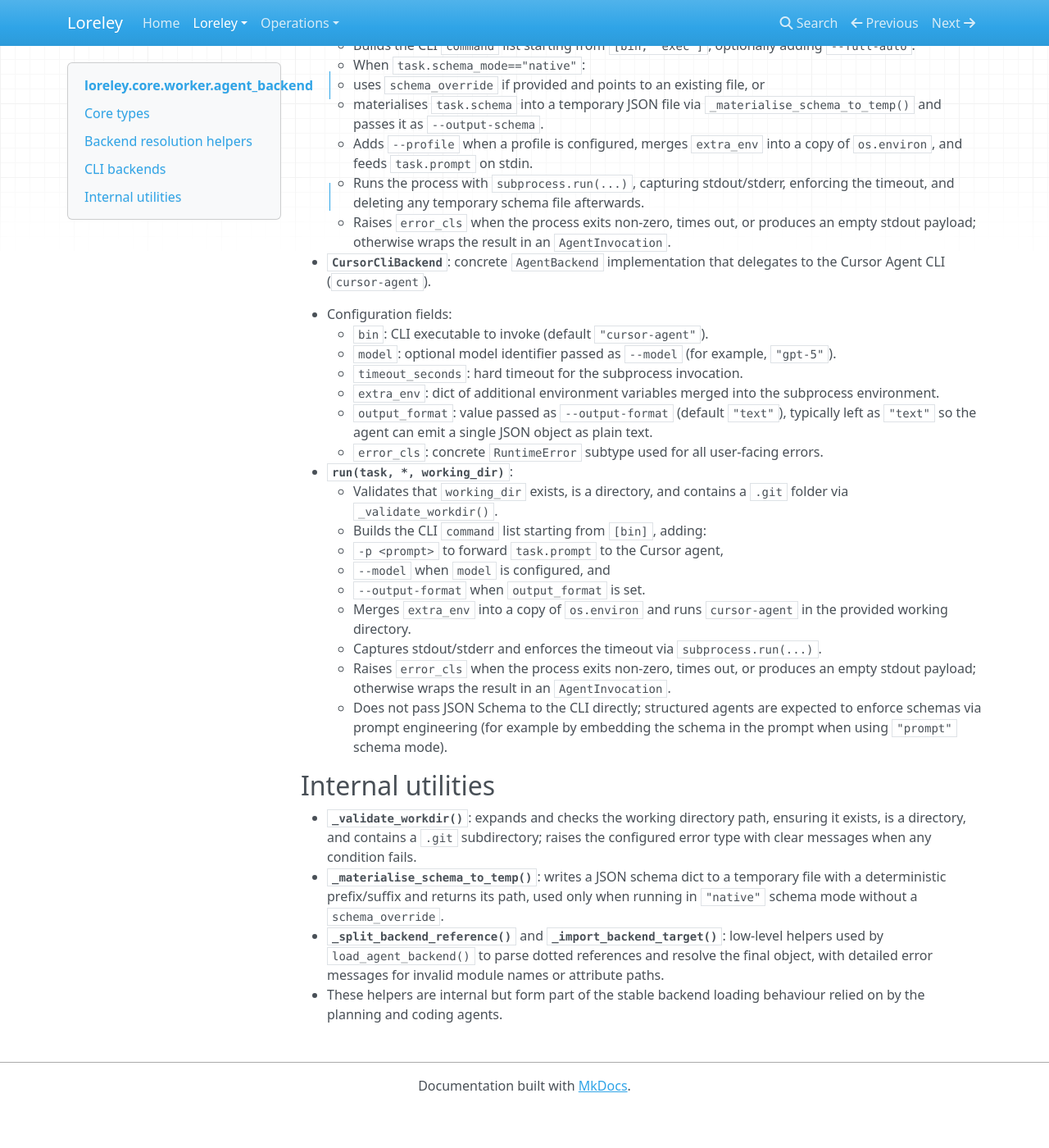
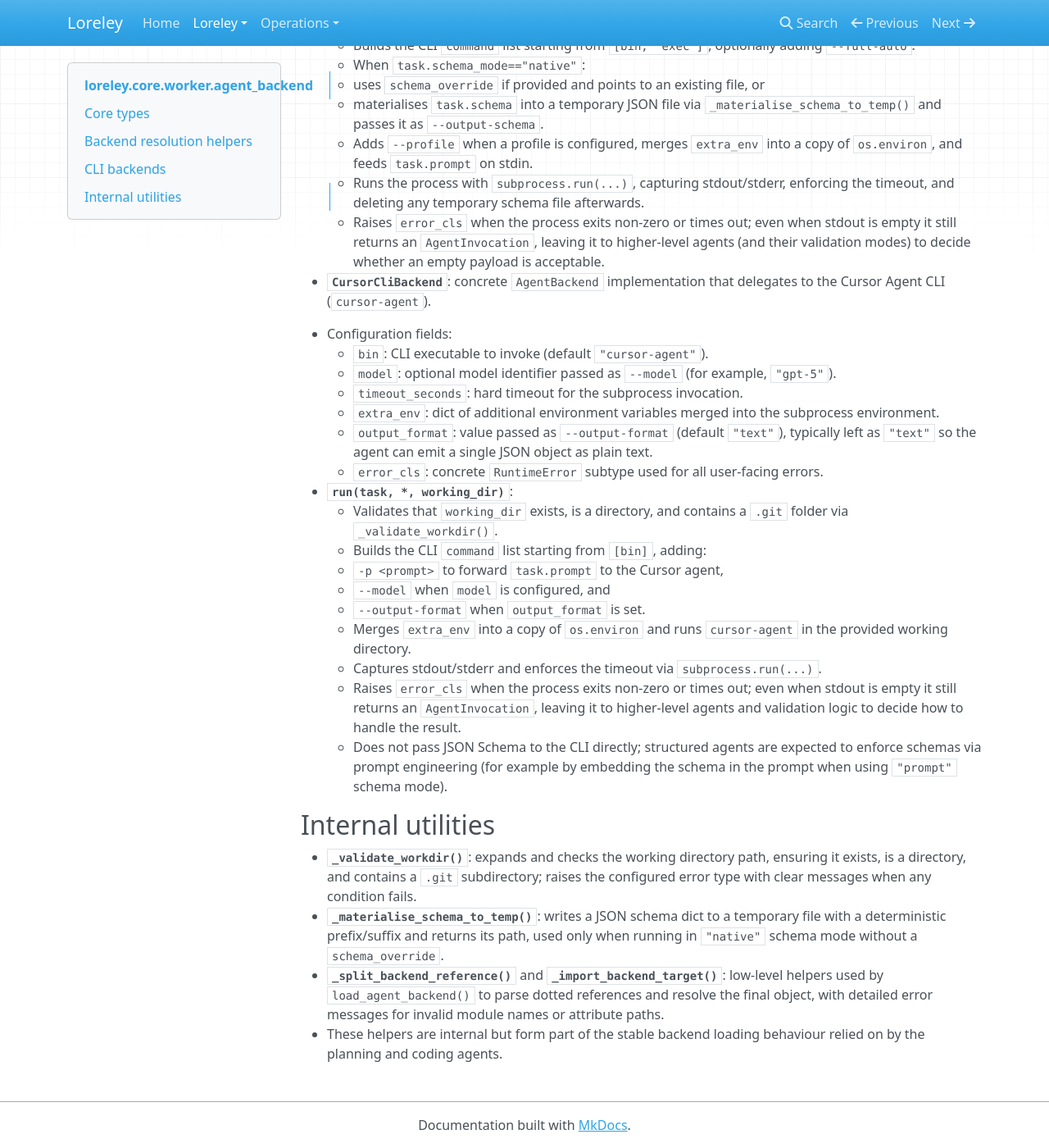
Before and after one commit to NeapolitanIcecream/loreley, an MkDocs documentation site: the page built from docs/loreley/core/worker/agent_backend.md, in a window 1280 px wide and 1400 px high, scrolled down 1671 px. Shown: the whole window at 82% size. Built offline with MkDocs 1.6.1, drawn with Linux system fonts in a browser that asks for light colours; nearby versions of some CDN libraries; before the commit the page ends 3023 px from its top, so only the background shows below that.

Commit message:
bugfix: coding agent output can be empty

```diff
--- a/docs/loreley/core/worker/agent_backend.md
+++ b/docs/loreley/core/worker/agent_backend.md
@@ -60,7 +60,7 @@ Shared abstractions and helpers for structured planning/coding agents plus the d
       - materialises `task.schema` into a temporary JSON file via `_materialise_schema_to_temp()` and passes it as `--output-schema`.
     - Adds `--profile` when a profile is configured, merges `extra_env` into a copy of `os.environ`, and feeds `task.prompt` on stdin.
     - Runs the process with `subprocess.run(...)`, capturing stdout/stderr, enforcing the timeout, and deleting any temporary schema file afterwards.
-    - Raises `error_cls` when the process exits non‑zero, times out, or produces an empty stdout payload; otherwise wraps the result in an `AgentInvocation`.
+    - Raises `error_cls` when the process exits non‑zero or times out; even when stdout is empty it still returns an `AgentInvocation`, leaving it to higher‑level agents (and their validation modes) to decide whether an empty payload is acceptable.
 
 - **`CursorCliBackend`**: concrete `AgentBackend` implementation that delegates to the Cursor Agent CLI (`cursor-agent`).
   - Configuration fields:
@@ -78,7 +78,7 @@ Shared abstractions and helpers for structured planning/coding agents plus the d
       - `--output-format` when `output_format` is set.
     - Merges `extra_env` into a copy of `os.environ` and runs `cursor-agent` in the provided working directory.
     - Captures stdout/stderr and enforces the timeout via `subprocess.run(...)`.
-    - Raises `error_cls` when the process exits non‑zero, times out, or produces an empty stdout payload; otherwise wraps the result in an `AgentInvocation`.
+    - Raises `error_cls` when the process exits non‑zero or times out; even when stdout is empty it still returns an `AgentInvocation`, leaving it to higher‑level agents and validation logic to decide how to handle the result.
     - Does not pass JSON Schema to the CLI directly; structured agents are expected to enforce schemas via prompt engineering (for example by embedding the schema in the prompt when using `"prompt"` schema mode).
 
 ## Internal utilities
```
Also changed, not shown: docs/loreley/core/worker/planning.md (+1 -1 lines), 1 other file.
